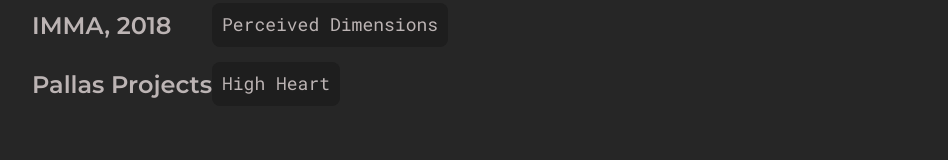
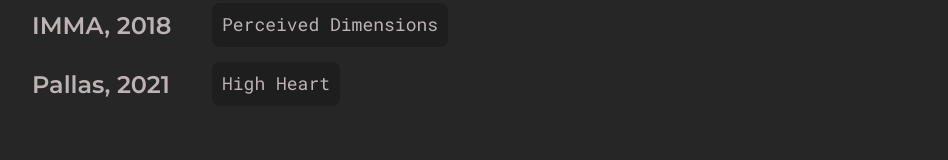
Before and after one commit to Andrewmoo/Lees-React-Portfolio, a React (Create React App) app: page /about in a window 1280 px wide. Shown: the part 1609-1769 px from the top of the page, without its empty margins (32-980 px from the left). Built offline with nearby package versions, Linux system fonts and the light colour scheme.

Commit message:
Changed About image

```diff
--- a/src/components/ContactForm.js
+++ b/src/components/ContactForm.js
@@ -76,7 +76,7 @@
   };
   return (
     <div>
-      <h1>Contact Us</h1>
+      <h1>Contact Me</h1>
       <FormStyle onSubmit={handleOnSubmit}>
         <label htmlFor="name">
           Name:
--- a/src/components/ContactSection.js
+++ b/src/components/ContactSection.js
@@ -58,8 +58,12 @@
         <SectionTitle heading="contact" subheading="get in touch" />
         <div className="contactSection__wrapper">
           <div className="left">
-            <ContactInfoItem icon={<MdLocalPhone />} text="+35301231" />
-            <ContactInfoItem icon={<MdEmail />} text="Lee@gmail.com" />
+            <ContactInfoItem icon={<MdLocalPhone />} text="+353834837931" />
+            <ContactInfoItem
+              icon={<MdEmail />}
+              text="leecampbellp@gmail.com
+"
+            />
             <ContactInfoItem text="Dublin, Ireland" />
           </div>
           <div className="right">
--- a/src/pages/About.js
+++ b/src/pages/About.js
@@ -2,7 +2,7 @@
 import styled from 'styled-components';
 import PText from '../components/PText';
 import Button from '../components/Button';
-import AboutImg from '../assets/images/about-page-img.png';
+import AboutImg from '../assets/images/LeeAbout.jpg';
 import AboutInfoItems from '../components/AboutInfoItem';
 import ContactBanner from '../components/ContactBanner';
 
@@ -152,11 +152,12 @@
                 title="IMMA, 2018"
                 items={['Perceived Dimensions ']}
               />
-              <a href="https://iadt.pallasprojects.org/artists/lee-campbell-pierre">
-                <AboutInfoItems
-                  title="Pallas Projects, 2021"
-                  items={['High Heart']}
-                />
+              <a
+                href="https://iadt.pallasprojects.org/artists/lee-campbell-pierre"
+                target="_blank"
+                rel="noopener noreferrer"
+              >
+                <AboutInfoItems title="Pallas, 2021" items={['High Heart']} />
               </a>
             </div>
           </div>
```
Also changed, not shown: src/assets/images/LeeAbout.jpg (added), src/assets/images/LeeAbout2.jpg (added).
